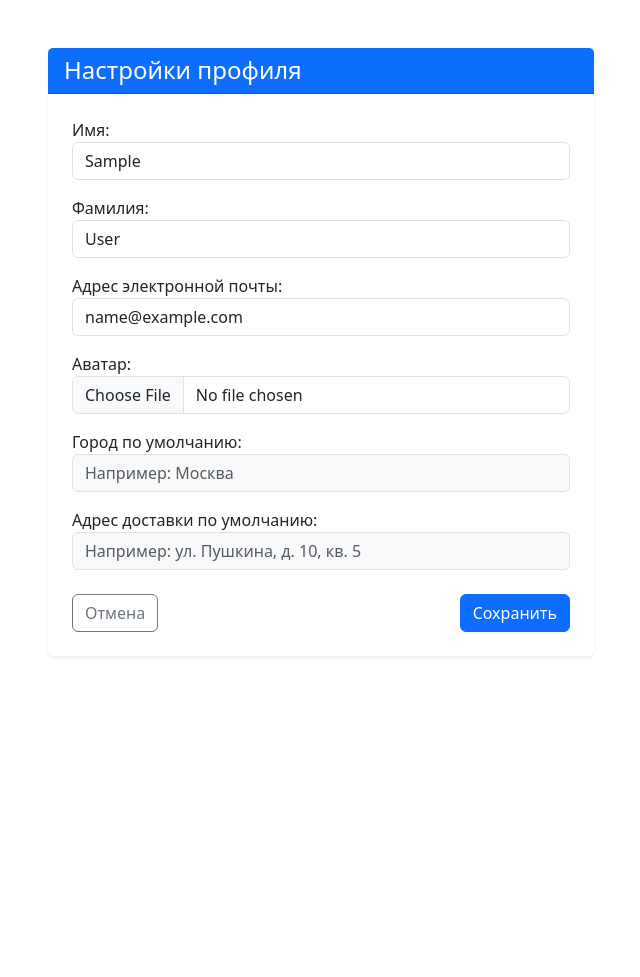
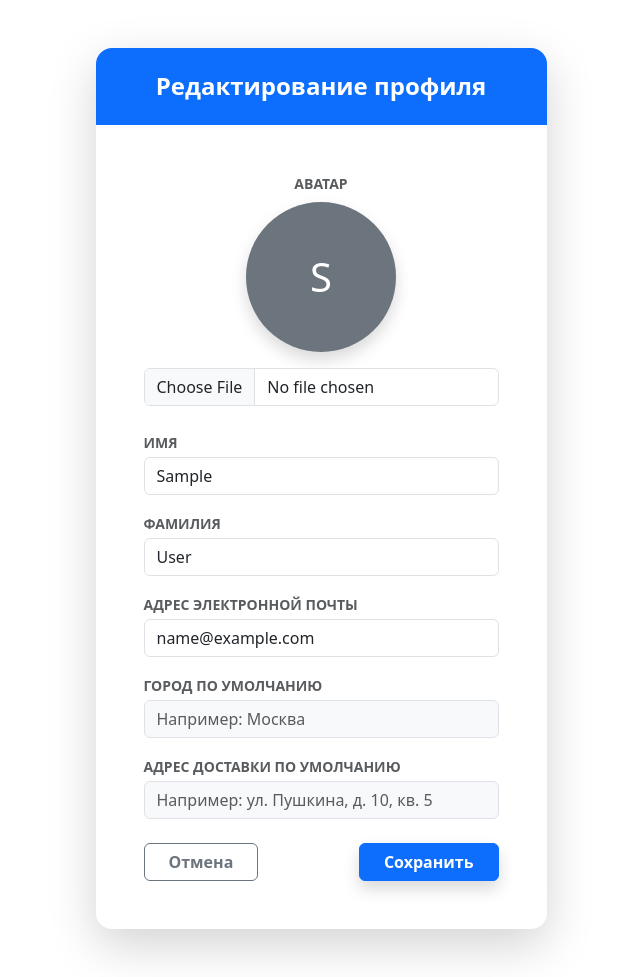
Before and after one commit to Apehovesrame/zoomagazin, a Django app: page /profile/edit/ in a window 1280 px wide. Shown: the part 56-1033 px from the top of the page, without its empty margins (319-959 px from the left). Before the commit the page ends 713 px from the top, so only its background shows below. Run offline with Django 5.2, Linux system fonts and the light colour scheme; the visitor is signed in with stand-in values (Sample User, id 1).

Commit message:
feat: добавлена функция удаления аватара пользователя

```diff
--- a/store/templates/store/edit_profile.html
+++ b/store/templates/store/edit_profile.html
@@ -2,20 +2,57 @@
 {% block title %}Редактирование профиля{% endblock %}
 
 {% block content %}
-<div class="row justify-content-center mt-5">
-    <div class="col-md-6">
-        <div class="card shadow-sm border-0">
-            <div class="card-header bg-primary text-white">
-                <h4 class="mb-0">Настройки профиля</h4>
+<div class="row justify-content-center mt-5 mb-5">
+    <div class="col-md-6 col-lg-5">
+        <div class="card shadow-lg border-0 rounded-4">
+            <div class="card-header bg-primary text-white text-center py-4 rounded-top-4 border-0">
+                <h4 class="mb-0 fw-bold">Редактирование профиля</h4>
             </div>
-            <div class="card-body p-4">
+            <div class="card-body p-4 p-md-5">
                 <form method="post" enctype="multipart/form-data">
                     {% csrf_token %}
-                    {{ form.as_p }}
+
+                    <!-- Блок Аватара -->
+                    <div class="mb-4 text-center">
+                        <label class="form-label fw-bold small text-muted text-uppercase mb-2 d-block">Аватар</label>
+                        {% if user.avatar %}
+                            <img src="{{ user.avatar.url }}" class="rounded-circle shadow mb-3" style="width: 150px; height: 150px; object-fit: cover;">
+                            <!-- Кнопка удаления (ссылается на delete_avatar, который мы создали ранее) -->
+                            <div class="mb-3">
+                                <button type="button" class="btn btn-sm btn-outline-danger"
+                                        onclick="if(confirm('Удалить фото профиля?')) { document.getElementById('delete-avatar-form').submit(); }">
+                                    ❌ Удалить фото
+                                </button>
+                            </div>
+                        {% else %}
+                            <div class="bg-secondary rounded-circle d-flex align-items-center justify-content-center mx-auto mb-3 shadow" style="width: 150px; height: 150px;">
+                                <span class="text-white fs-1">{{ user.username|make_list|first|upper }}</span>
+                            </div>
+                        {% endif %}
+                        {{ form.avatar }}
+                    </div>
+
+                    <!-- Остальные поля -->
+                    {% for field in form %}
+                        {% if field.name != 'avatar' %}
+                            <div class="mb-3">
+                                <label for="{{ field.id_for_label }}" class="form-label fw-bold small text-muted text-uppercase mb-1">
+                                    {{ field.label }}
+                                </label>
+                                {{ field }}
+                            </div>
+                        {% endif %}
+                    {% endfor %}
+
                     <div class="d-flex justify-content-between mt-4">
-                        <a href="{% url 'store:profile' %}" class="btn btn-outline-secondary">Отмена</a>
-                        <button type="submit" class="btn btn-primary">Сохранить</button>
+                        <a href="{% url 'store:profile' %}" class="btn btn-outline-secondary px-4 fw-bold">Отмена</a>
+                        <button type="submit" class="btn btn-primary px-4 fw-bold shadow">Сохранить</button>
                     </div>
+                </form>
+
+                <!-- Скрытая форма для удаления аватара -->
+                <form id="delete-avatar-form" action="{% url 'store:delete_avatar' %}" method="post" style="display: none;">
+                    {% csrf_token %}
                 </form>
             </div>
         </div>
--- a/store/urls.py
+++ b/store/urls.py
@@ -21,6 +21,7 @@ urlpatterns = [
     path('catalog/smart/<int:pet_id>/', views.smart_catalog, name='smart_catalog'),
 
     path('profile/edit-pet/<int:pet_id>/', views.edit_pet, name='edit_pet'),
+    path('profile/delete-avatar/', views.delete_avatar, name='delete_avatar'),
 
     path('manager/', views.manager_dashboard, name='manager_dashboard'),
     path('manager/product/add/', views.add_product, name='add_product'),
--- a/store/views.py
+++ b/store/views.py
@@ -22,6 +22,7 @@ from django.conf import settings
 import datetime
 from django.utils import timezone
 from .forms import OrderCancelForm
+
 
 
 def index(request):
@@ -273,6 +274,19 @@ def edit_profile(request):
 
     return render(request, 'store/edit_profile.html', {'form': form})
 
+
+@login_required
+def delete_avatar(request):
+    if request.method == 'POST':
+        user = request.user
+        if user.avatar:
+            # Удаляем файл с сервера
+            user.avatar.delete()
+            # Обнуляем поле в базе
+            user.avatar = None
+            user.save()
+            messages.success(request, 'Аватар успешно удален.')
+    return redirect('store:edit_profile')
 
 def remove_from_cart(request, product_id):
     """Удаление товара из корзины"""
```
Also changed, not shown: store/templates/store/profile.html (+15 -16 lines).
